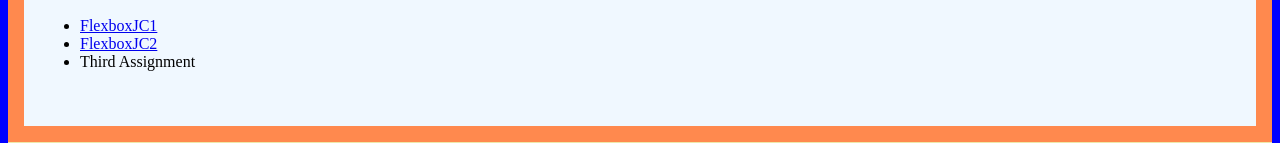
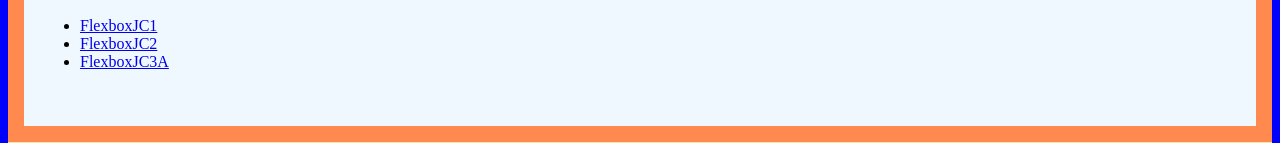
Before and after one commit to Lexceyra/lgarcia032025, a plain HTML site: page index.html in a window 1280 px wide. Shown: the part 2016-2159 px from the top of the page. Drawn offline with Linux system fonts and the light colour scheme.

Commit message:
Added FlexBoxJC3A to index.html

```diff
--- a/index.html
+++ b/index.html
@@ -93,7 +93,7 @@
             <ul>
                 <li><a href="Demos/Flexbox001/flexbox_justify_content.html">FlexboxJC1</a></li>
                 <li><a href="Demos/Flexbox001/flexbox_justify_content_application.html">FlexboxJC2</a></li>
-                <li>Third Assignment</li>
+                <li><a href="Semester2/FlexboxJC3A/flexboxjc3a.html">FlexboxJC3A</a></li>
             </ul>
 
         </div>
```
